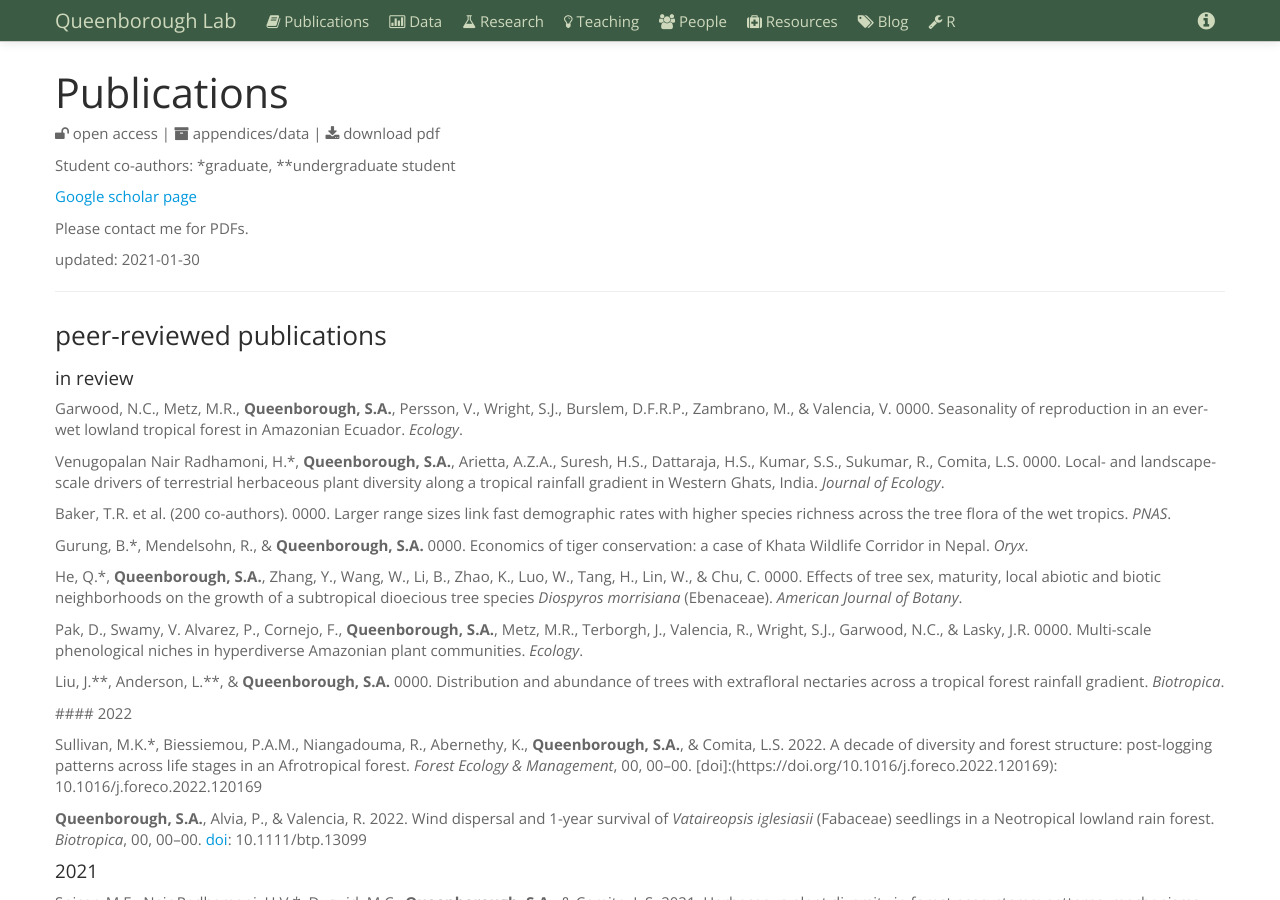
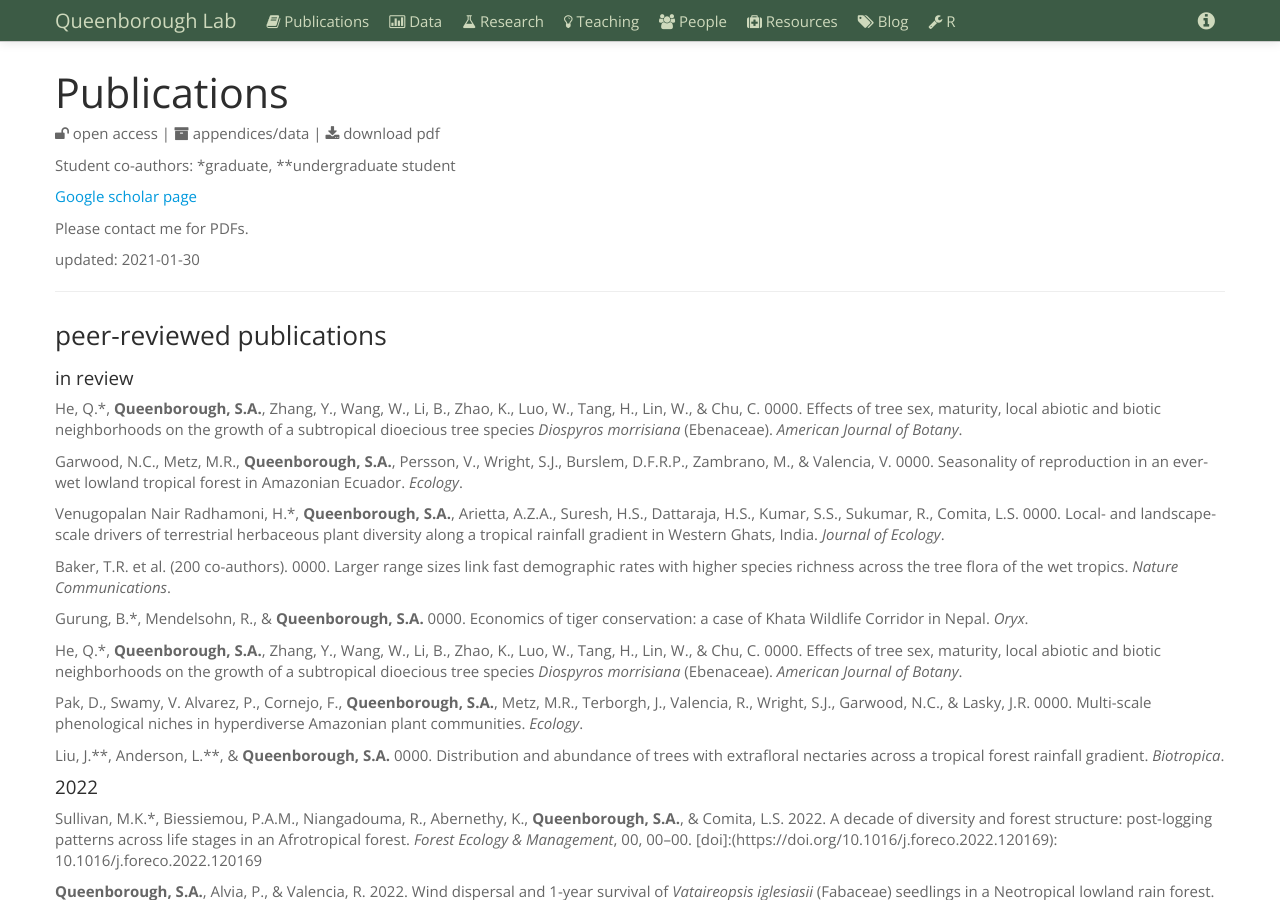
Before and after one commit to saq/saq.github.io, a Jekyll site: the page built from publications.md, in a window 1280 px wide and 900 px high. Built offline with Jekyll 4.4.1, drawn with Linux system fonts in a browser that asks for light colours.

Commit message:
Update publications.md

```diff
--- a/publications.md
+++ b/publications.md
@@ -41,11 +41,16 @@ Young, K.J.\*, Piotto, D., **Queenborough, S.A.**, & Ashton, M.S. 0000. Cacao ag
 
 #### in review
 
+
+
+He, Q.\*, **Queenborough, S.A.**, Zhang, Y., Wang, W., Li, B., Zhao, K., Luo, W., Tang, H., Lin, W., & Chu, C. 0000. Effects of tree sex, maturity, local
+abiotic and biotic neighborhoods on the growth of a subtropical dioecious tree species *Diospyros morrisiana* (Ebenaceae). *American Journal of Botany*.
+
 Garwood, N.C., Metz, M.R., **Queenborough, S.A.**, Persson, V., Wright, S.J., Burslem, D.F.R.P., Zambrano, M., & Valencia, V. 0000. Seasonality of reproduction in an ever-wet lowland tropical forest in Amazonian Ecuador. *Ecology*.
 
 Venugopalan Nair Radhamoni, H.\*, **Queenborough, S.A.**, Arietta, A.Z.A., Suresh, H.S., Dattaraja, H.S., Kumar, S.S., Sukumar, R., Comita, L.S. 0000. Local- and landscape-scale drivers of terrestrial herbaceous plant diversity along a tropical rainfall gradient in Western Ghats, India. *Journal of Ecology*.
 
-Baker, T.R. et al. (200 co-authors). 0000. Larger range sizes link fast demographic rates with higher species richness across the tree flora of the wet tropics. *PNAS*.
+Baker, T.R. et al. (200 co-authors). 0000. Larger range sizes link fast demographic rates with higher species richness across the tree flora of the wet tropics. *Nature Communications*.
 
 Gurung, B.\*, Mendelsohn, R., & **Queenborough, S.A.** 0000. Economics of tiger conservation: a case of Khata Wildlife Corridor in Nepal. *Oryx*.
 
@@ -56,7 +61,7 @@ Pak, D., Swamy, V. Alvarez, P., Cornejo, F., **Queenborough, S.A.**, Metz, M.R.,
 Liu, J.\*\*, Anderson, L.\*\*, & **Queenborough, S.A.** 0000. Distribution and abundance of trees with extrafloral nectaries across a tropical forest rainfall gradient. *Biotropica*.
 
 
- #### 2022
+#### 2022
 
 Sullivan, M.K.\*, Biessiemou, P.A.M., Niangadouma, R., Abernethy, K., **Queenborough, S.A.**, & Comita, L.S. 2022. A decade of diversity and forest structure: post-logging patterns across life stages in an Afrotropical forest. *Forest Ecology & Management*, 00, 00--00. [doi]:(https://doi.org/10.1016/j.foreco.2022.120169): 10.1016/j.foreco.2022.120169
 
```
